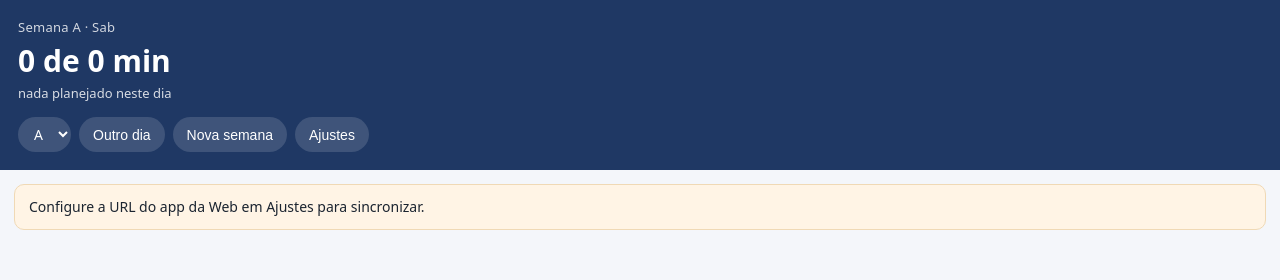
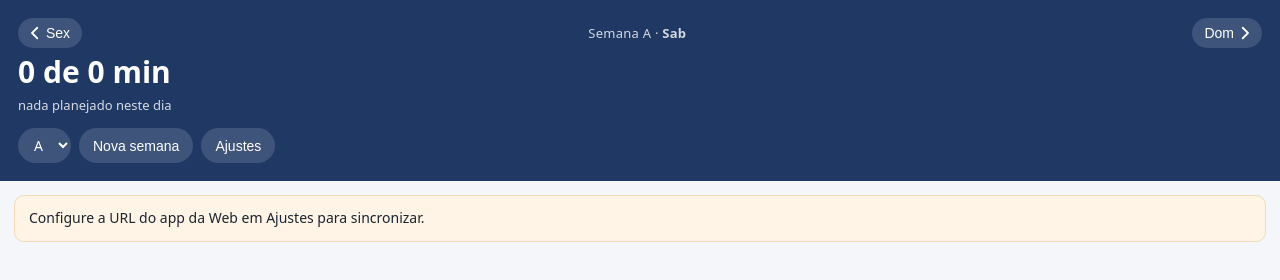
Before and after one commit to fuzdione/estudo, a website: page index.html in a window 1280 px wide. Drawn offline with Linux system fonts and the light colour scheme.

Commit message:
Navegação entre dias: anterior e próximo com chevron e sigla do dia
Co-Authored-By: Claude Sonnet 5 <noreply@anthropic.com>

```diff
--- a/app.js
+++ b/app.js
@@ -141,6 +141,9 @@ const linhasDoDia = () => {
 function render() {
   $('semana-atual').textContent = estado.semana;
   $('dia-nome').textContent = estado.dia;
+  const i = DIAS_ORDEM.indexOf(estado.dia);
+  $('nome-ant').textContent = DIAS_ORDEM[(i + 6) % 7];
+  $('nome-prox').textContent = DIAS_ORDEM[(i + 1) % 7];
   preencherSeletor();
 
   const linhas = linhasDoDia();
@@ -240,11 +243,13 @@ async function criarSemana() {
 
 $('sel-semana').onchange = (ev) => { cfg.semana = ev.target.value; carregar(); };
 
-$('btn-outro-dia').onclick = () => {
+const irDia = (passo) => {
   const i = DIAS_ORDEM.indexOf(estado.dia);
-  estado.dia = DIAS_ORDEM[(i + 1) % 7];
+  estado.dia = DIAS_ORDEM[(i + passo + 7) % 7];
   render();
 };
+$('btn-dia-ant').onclick = () => irDia(-1);
+$('btn-dia-prox').onclick = () => irDia(1);
 
 $('btn-cancelar').onclick = () => mostrar('tela-dia');
 $('btn-salvar').onclick = salvar;
--- a/index.html
+++ b/index.html
@@ -13,12 +13,21 @@
 <!-- ==================== TELA: DIA ==================== -->
 <section id="tela-dia" class="tela">
   <header class="topo">
-    <div class="topo-rotulo">Semana <span id="semana-atual">A</span> · <span id="dia-nome">—</span></div>
+    <div class="topo-nav">
+      <button id="btn-dia-ant" class="nav-btn" type="button" aria-label="Dia anterior">
+        <svg viewBox="0 0 24 24" aria-hidden="true"><path d="M15 5l-7 7 7 7"/></svg>
+        <span id="nome-ant">—</span>
+      </button>
+      <div class="topo-rotulo">Semana <span id="semana-atual">A</span> · <strong id="dia-nome">—</strong></div>
+      <button id="btn-dia-prox" class="nav-btn" type="button" aria-label="Próximo dia">
+        <span id="nome-prox">—</span>
+        <svg viewBox="0 0 24 24" aria-hidden="true"><path d="M9 5l7 7-7 7"/></svg>
+      </button>
+    </div>
     <div id="topo-progresso" class="topo-valor">0 de 0 min</div>
     <div id="topo-sub" class="topo-sub">carregando…</div>
     <div class="topo-acoes">
       <select id="sel-semana" class="topo-sel" aria-label="Semana"></select>
-      <button id="btn-outro-dia" class="topo-btn" type="button">Outro dia</button>
       <button id="btn-nova-semana" class="topo-btn" type="button">Nova semana</button>
       <button id="btn-config" class="topo-btn" type="button">Ajustes</button>
     </div>
--- a/styles.css
+++ b/styles.css
@@ -152,3 +152,19 @@ code {
   background: var(--azul); color: #fff; font-size: 17px; font-weight: 650;
 }
 .btn-salvar:active { background: var(--azul-claro); }
+
+/* navegação entre dias: ‹ Dom   Semana A · Seg   Ter › */
+.topo-nav { display: flex; align-items: center; justify-content: space-between; gap: 8px; }
+.topo-nav .topo-rotulo { text-align: center; }
+.topo-nav strong { font-weight: 650; }
+.nav-btn {
+  display: inline-flex; align-items: center; gap: 2px;
+  background: rgba(255, 255, 255, .14); color: #fff; border: 0; border-radius: 999px;
+  padding: 6px 12px 6px 8px; font-size: 14px; cursor: pointer;
+}
+.nav-btn:last-child { padding: 6px 8px 6px 12px; }
+.nav-btn:active { background: rgba(255, 255, 255, .26); }
+.nav-btn svg {
+  width: 18px; height: 18px; fill: none; stroke: currentColor;
+  stroke-width: 2.4; stroke-linecap: round; stroke-linejoin: round;
+}
```
